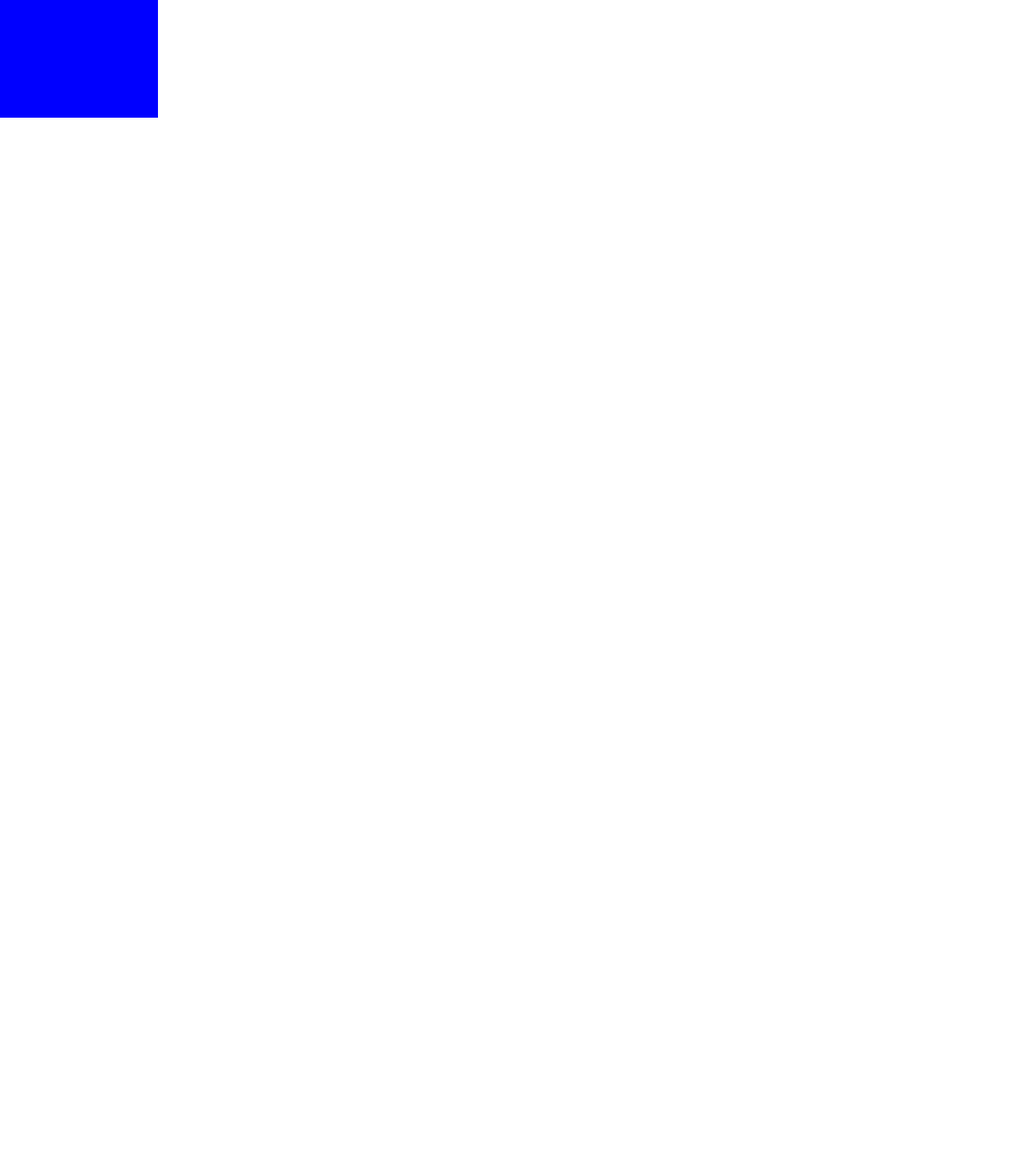
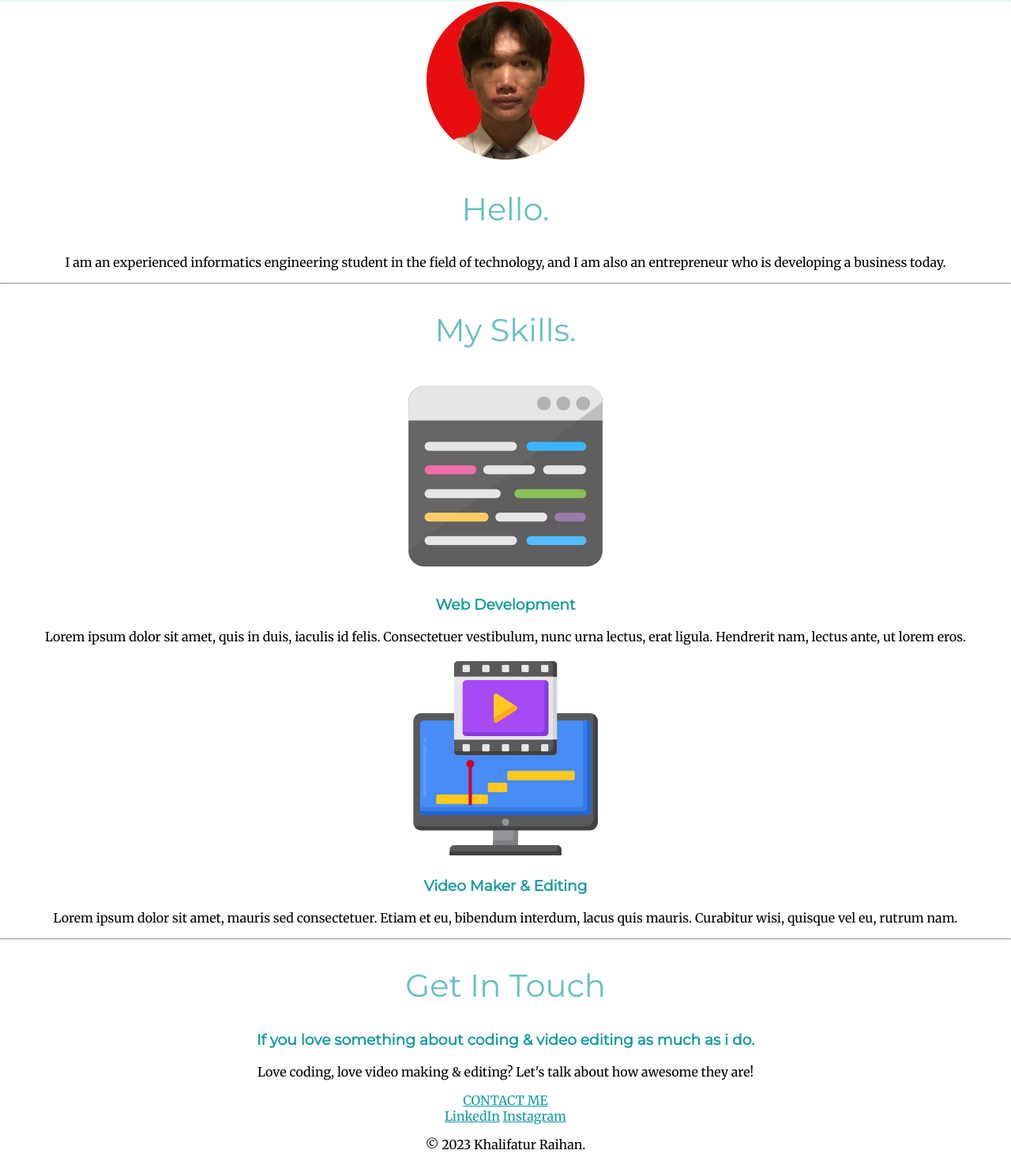
Before and after one commit to khalifaturraihan/CV, a plain HTML site: page CSS - My Site/index.html in a window 1280 px wide. Shown: the part 756-2231 px from the top of the page at 79% size. Before the commit the page ends 905 px from the top, so only its background shows below. Drawn offline with Linux system fonts and the light colour scheme.

Commit message:
Add files via upload

```diff
--- a/CSS - My Site/index.html
+++ b/CSS - My Site/index.html
@@ -4,21 +4,53 @@
     <meta charset="UTF-8">
     <title>Khalifatur Raihan</title>
     <link rel="stylesheet" href="styles.css">
-    <link rel="icon" href="favicon.ico">
+    <link rel="icon" href="favicon2.ico">
+    <link rel="preconnect" href="https://fonts.googleapis.com">
+    <link rel="preconnect" href="https://fonts.googleapis.com"><link rel="preconnect" href="https://fonts.gstatic.com" crossorigin><link href="https://fonts.googleapis.com/css2?family=Merriweather&family=Montserrat&family=Sacramento&display=swap" rel="stylesheet">
 </head>
 <body>
-    <div class="top">
-        <img src="images/cloud.png" alt="cloud-img">
+    <div class="top-container">
+        <img class="top-cloud" src="images/cloud.png" alt="cloud-img">
         <h1>I'm Raihan.</h1>
-        <p>a <span class="pro">pro</span>grammer</p>
-        <img src="images/cloud.png" alt="cloud-img">
+        <h2>a <span class="pro">pro</span>grammer</h2>
+        <img class="bottom-cloud" src="images/cloud.png" alt="cloud-img">
         <img src="images/mountain.png" alt="mountain-img">
     </div>
-    <div class="middle">
+    <div class="middle-container">
+        <div class="profile">
+          <img src="images/imgraihan.png" alt="raihan profile picture">
+          <h2>Hello.</h2>
+          <p>I am an experienced informatics engineering student in the field of technology, and I am also an entrepreneur who is developing a business today.</p>
+        </div>
+        <hr>
+        <div class="skills">
+          <h2>My Skills.</h2>
+          <div class="skill-row">
+            <img class="" src="images/seo-and-web.png" alt="Coding Skills">
+            <h3>Web Development</h3>
+            <p>Lorem ipsum dolor sit amet, quis in duis, iaculis id felis. Consectetuer vestibulum, nunc urna lectus, erat ligula. Hendrerit nam, lectus ante, ut lorem eros.</p>
+          </div>
+          <div class="skill-row">
+            <img class="" src="images/montage.png" alt="Video Editing Skills">
+            <h3>Video Maker & Editing</h3>
+            <p>Lorem ipsum dolor sit amet, mauris sed consectetuer. Etiam et eu, bibendum interdum, lacus quis mauris. Curabitur wisi, quisque vel eu, rutrum nam.</p>
+          </div>
+        </div>
+        <hr>
+        <div class="contact-me">
+          <h2>Get In Touch</h2>
+          <h3>If you love something about coding & video editing as much as i do.</h3>
+          <p>Love coding, love video making & editing? Let's talk about how awesome they are!</p>
+          <a class="btn" href="raihankhalifatur7@gmail.com">CONTACT ME</a>
+        </div>
+      </div>
 
-    </div>
-    <div class="bottom">
 
-    </div>
+      <div class="bottom-container">
+        <a class="footer-link" href="https://www.linkedin.com/in/khalifatur-raihan-93b542214/">LinkedIn</a>
+        <a class="footer-link" href="https://www.instagram.com/khalifaturraihan/">Instagram</a>
+        <p>© 2023 Khalifatur Raihan.</p>
+      </div>
+
 </body>
 </html>
--- a/CSS - My Site/styles.css
+++ b/CSS - My Site/styles.css
@@ -1,31 +1,62 @@
 body {
     margin: 0;
+    text-align: center;
+    font-family: 'Merriweather', serif;
 }
 
 h1 {
-    margin-top: 0;
+    font-size: 5.625rem;
+    margin: 50px auto 0 auto;
+    font-family: 'Sacramento', cursive;
+    color: #66BFBF;
+}
+
+h2 {
+    font-family: 'Montserrat', sans-serif;
+    font-size: 2.5rem;
+    font-weight: normal;
+    color: #66BFBF;
+}
+
+h3 {
+    font-family: 'Montserrat', sans-serif;
+    color: #11999E;
+}
+
+a {
+    color: #11999E;
 }
 /***********
 div {
     background-color: #e4f9f5;
 }
 ************/
-.top {
+.top-container {
     background-color: #e4f9f5;
+    position: relative;
+    padding-top: 100px;
 }
 
-.middle {
-    background-color: red;
-    width: 200px;
-    height: 200px;
+.middle-container {
+
 }
 
-.bottom {
-    background-color: blue;
-    width: 200px;
-    height: 200px;
+.bottom-container {
+
 }
 
 .pro {
+    text-decoration: underline;
+}
 
+.top-cloud{
+    position: absolute;
+    right: 300px;
+    top: 50px;
 }
+
+.bottom-cloud {
+    position: absolute;
+    left: 300px;
+    bottom: 300px;
+}
```
Also changed, not shown: CSS - My Site/StubCode.html (added, +36 -0 lines), CSS - My Site/favicon.ico, CSS - My Site/favicon2.ico (added).
